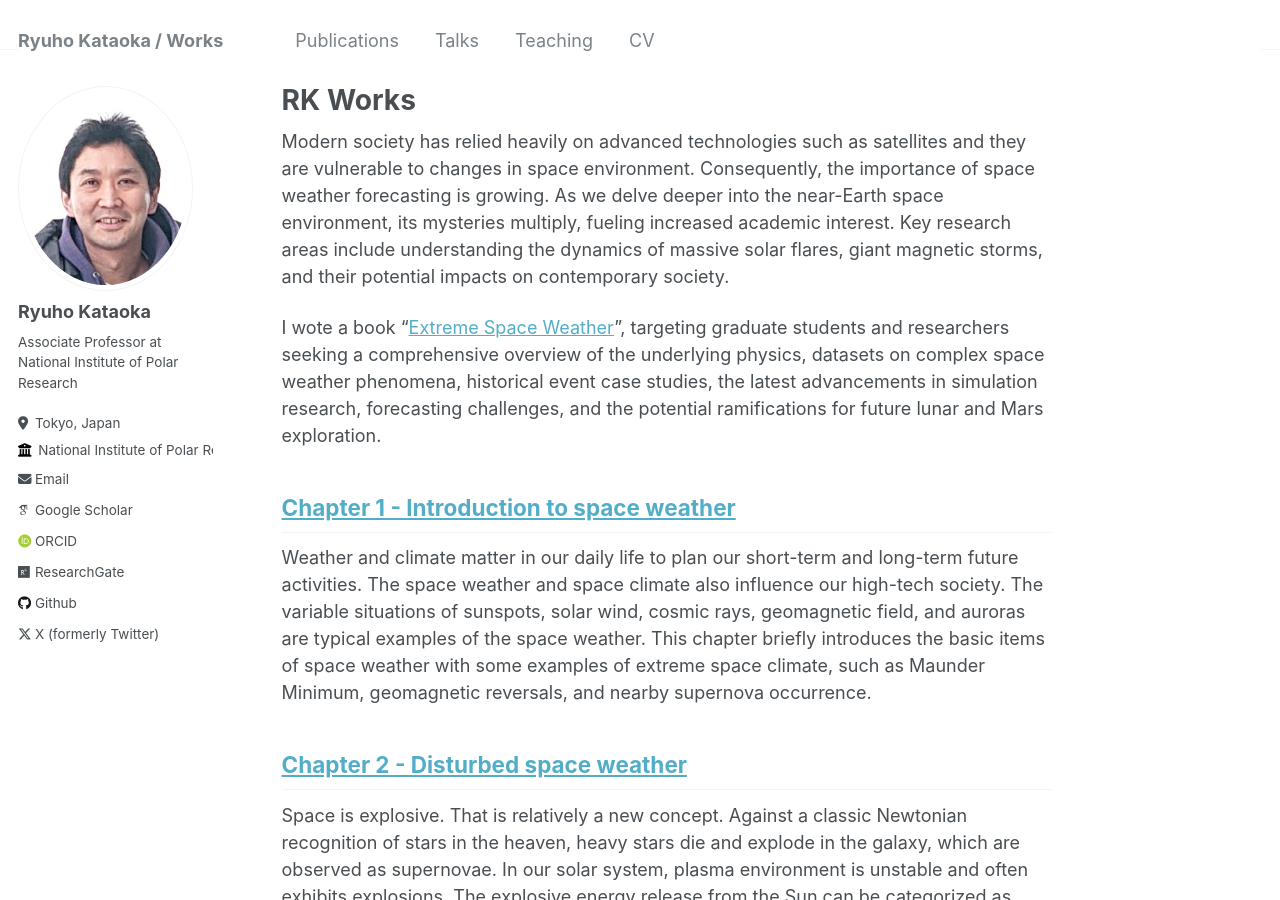
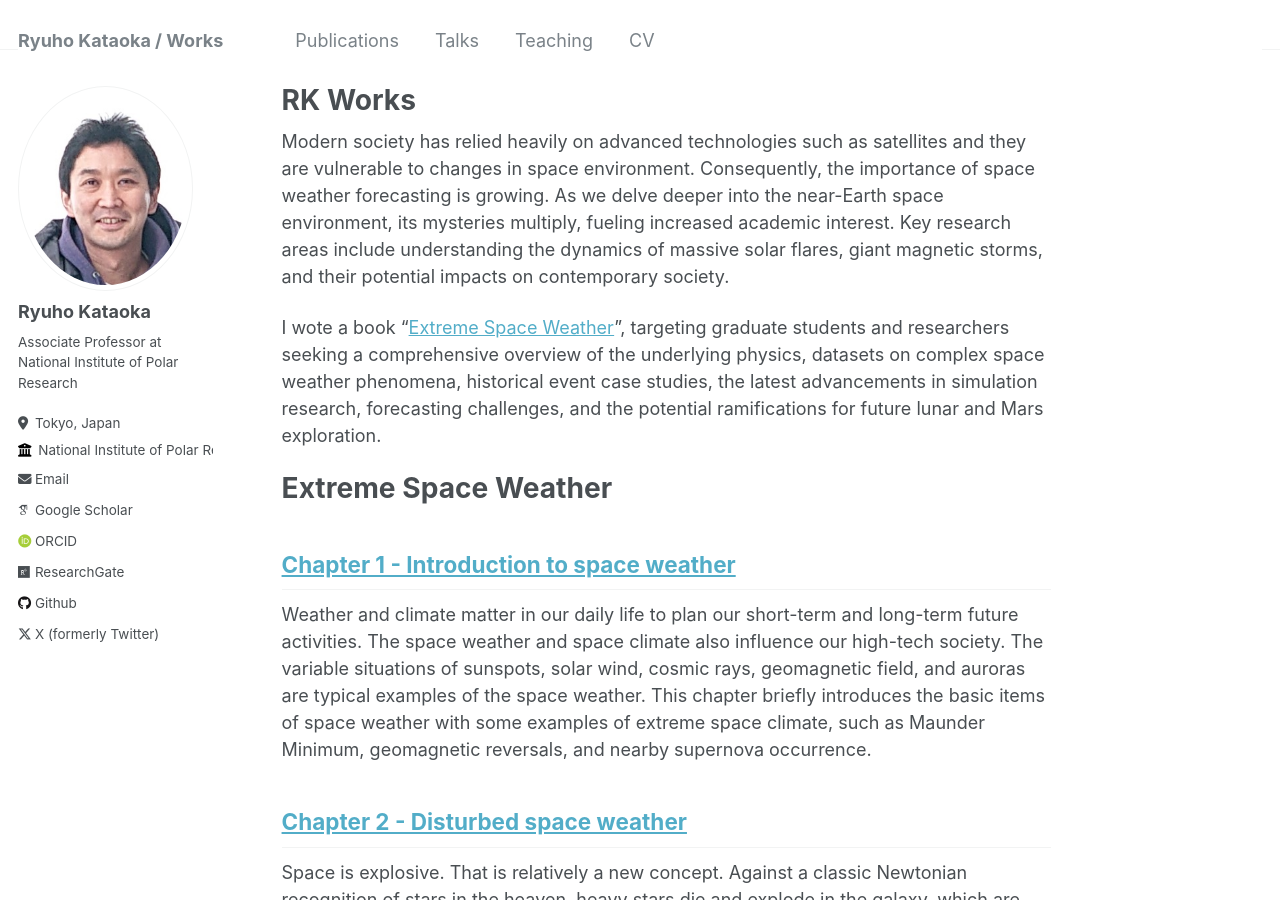
Before and after one commit to ryuhokataoka/ryuhokataoka.github.io, a Jekyll site: the page built from _pages/about.md, in a window 1280 px wide and 900 px high. Built offline with Jekyll 4.4.1, drawn with Linux system fonts in a browser that asks for light colours; some web fonts are replaced.

Commit message:
Update about.md

```diff
--- a/_pages/about.md
+++ b/_pages/about.md
@@ -10,6 +10,9 @@ redirect_from:
 Modern society has relied heavily on advanced technologies such as satellites and they are vulnerable to changes in space environment. Consequently, the importance of space weather forecasting is growing. As we delve deeper into the near-Earth space environment, its mysteries multiply, fueling increased academic interest. Key research areas include understanding the dynamics of massive solar flares, giant magnetic storms, and their potential impacts on contemporary society.
 
 I wote a book "[Extreme Space Weather](https://www.sciencedirect.com/book/9780128225370/extreme-space-weather)", targeting graduate students and researchers seeking a comprehensive overview of the underlying physics, datasets on complex space weather phenomena, historical event case studies, the latest advancements in simulation research, forecasting challenges, and the potential ramifications for future lunar and Mars exploration.
+
+Extreme Space Weather
+=====
 
 [Chapter 1 - Introduction to space weather](https://www.sciencedirect.com/science/article/abs/pii/B978012822537000003X)
 -----
```
